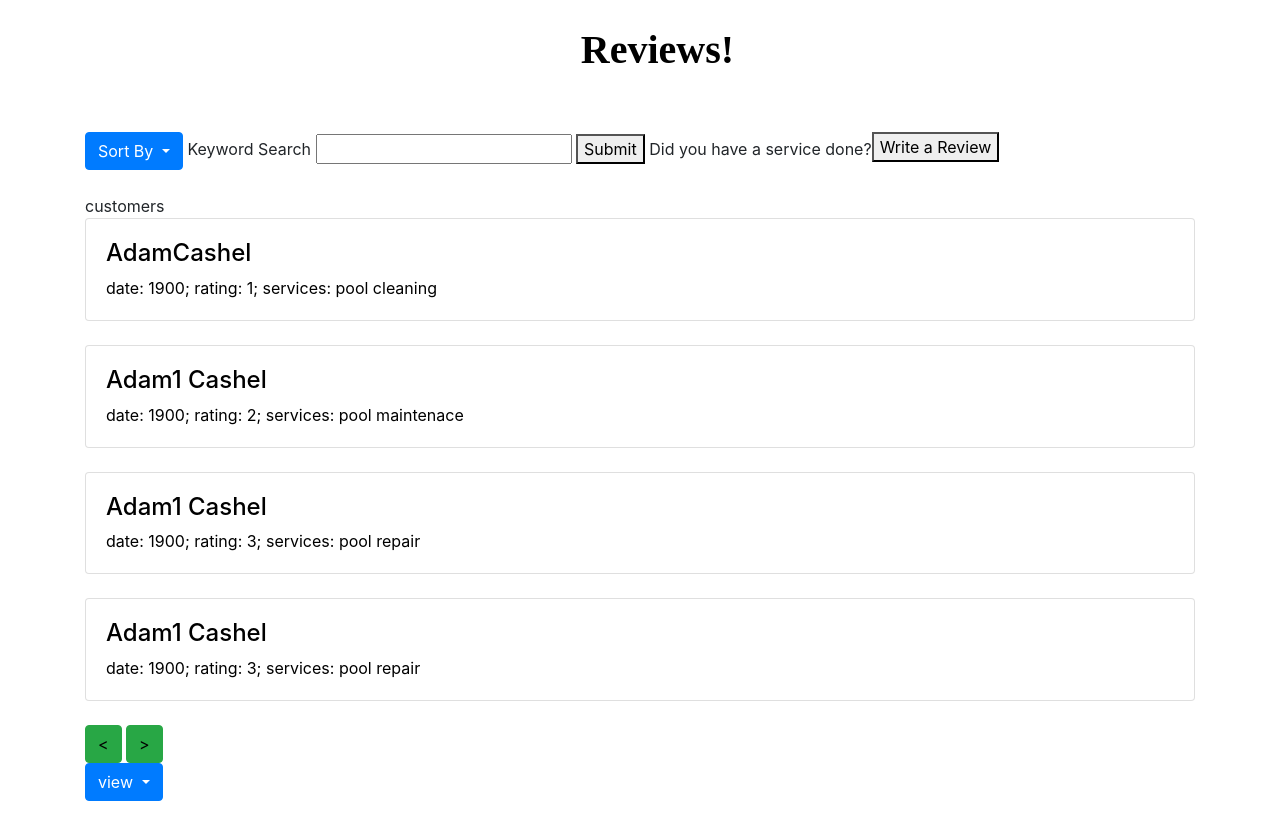
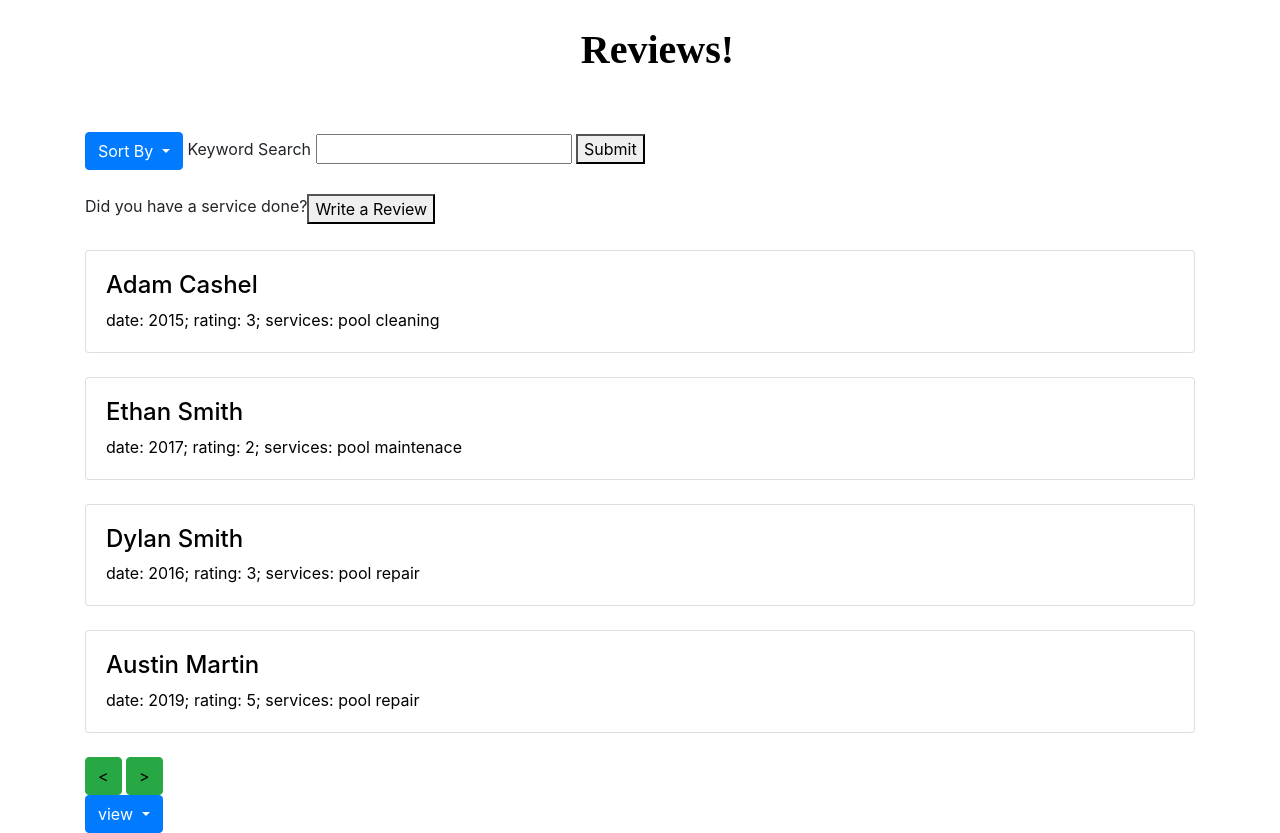
Before and after one commit to ceeya12/frontline, a Flask app: page /ReviewPage in a window 1280 px wide. Shown: the part 424-1257 px from the top of the page. Before the commit the page ends 1225 px from the top, so only its background shows below. Run offline with Flask 2, Linux system fonts and the light colour scheme; some libraries are stand-ins or nearby versions.

Commit message:
Review changes

```diff
--- a/static/PoolServices.json
+++ b/static/PoolServices.json
@@ -1 +1 @@
-[{"customersname":"AdamCashel","date":1900,"services":["pool cleaning"],"rating":1},{"customersname":"Adam1 Cashel","date":1900,"services":["pool maintenace"],"rating":2}, {"customersname":"Adam1 Cashel","date":1900,"services":["pool repair"], "rating":3}, {"customersname":"Adam1 Cashel","date":1900, "services":["pool repair"], "rating":3}]
+[{"customersname":"Adam Cashel","date":2015,"services":["pool cleaning"],"rating":3},{"customersname":"Ethan Smith","date":2017,"services":["pool maintenace"],"rating":2}, {"customersname":"Dylan Smith","date":2016,"services":["pool repair"], "rating":3}, {"customersname":"Austin Martin","date":2019, "services":["pool repair"], "rating":5}]
--- a/templates/ReviewPage.html
+++ b/templates/ReviewPage.html
@@ -221,34 +221,34 @@
             <!--input box for keyword search -->
             <input type="text" id="searchinput">
             <!--keyword search button -->
-        <button type="button" onclick="searchkeyword()">Submit</button>
+        <button type="button" onclick="searchkeyword()">Submit</button><br><br>
             <label >Did you have a service done?</label>
             <button style="position:absolute">Write a Review</button>
         </div>
         <br>
         <!--movie div -->
-        <div id="customer12">customers</div>
+        <div id="customer12"></div>
         <!--Previous page for customer -->
-        <button type="button" style="color:black" style="background-color:white" id="prev" class="btn btn-success" onclick="previouspage()"><</button>
+        <button type="button" style="color:black" style="background-color:white" id="prev" class="btn btn-success" onclick="previouspage()" ><</button>
         <!--next page display next x amount of customer per page -->
         <button type="button" style="color:black" id="next" class="btn btn-success" onclick="nextpage()" style="background-color:white"  >></button>
         <!--label for customer per page input -->
         <!--create dropdown class-->
         <div class="dropdownnumberperpage">
             <!--create dropdown button that sorts -->
-            <button type="button" class="btn btn-primary dropdown-toggle" data-bs-toggle="dropdown">
+            <button type="button" class="btn btn-primary dropdown-toggle" data-bs-toggle="dropdown" style="position: absolute">
               view
             </button>
             <!--create dropdown menue for sort -->
             <ul class="dropdown-menu">
                 <!--Sort button for latest customer -->
-              <li><a class="dropdown-item" href="javascript:numbercustomerperpage(5)">5</a></li>
+              <li><a class="dropdown-item" href="javascript:numbercustomerperpage(5)">5 Reviews per page</a></li>
                 <!--Sort button for oldest customer -->
-              <li><a class="dropdown-item" href="javascript:numbercustomerperpage(10)">10</a></li>
+              <li><a class="dropdown-item" href="javascript:numbercustomerperpage(10)">10 Reviews per page</a></li>
                 <!--Sort button by Movie name -->
-              <li><a class="dropdown-item" href="javascript:numbercustomerperpage(20)">20</a></li>
+              <li><a class="dropdown-item" href="javascript:numbercustomerperpage(20)">20 Reviews per page</a></li>
                 <!--Sort button by Service name -->
-              <li><a class="dropdown-item" href="javascript:numbercustomerperpage(50)">50</a></li>
+              <li><a class="dropdown-item" href="javascript:numbercustomerperpage(50)">50 Reviews per page</a></li>
             </ul>
         </div>
     </div>
--- a/templates/WriteReview.html
+++ b/templates/WriteReview.html
@@ -184,7 +184,7 @@
         <!--create dropdown class-->
         <div class="dropdown">
             <!--create dropdown button that sorts -->
-            <button type="button" class="btn btn-primary dropdown-toggle" data-bs-toggle="dropdown">
+            <button style="color: black" style="background-color: white"  type="button" class="btn btn-primary dropdown-toggle" data-bs-toggle="dropdown">
               Sort By
             </button>
             <!--create dropdown menue for sort -->
```
